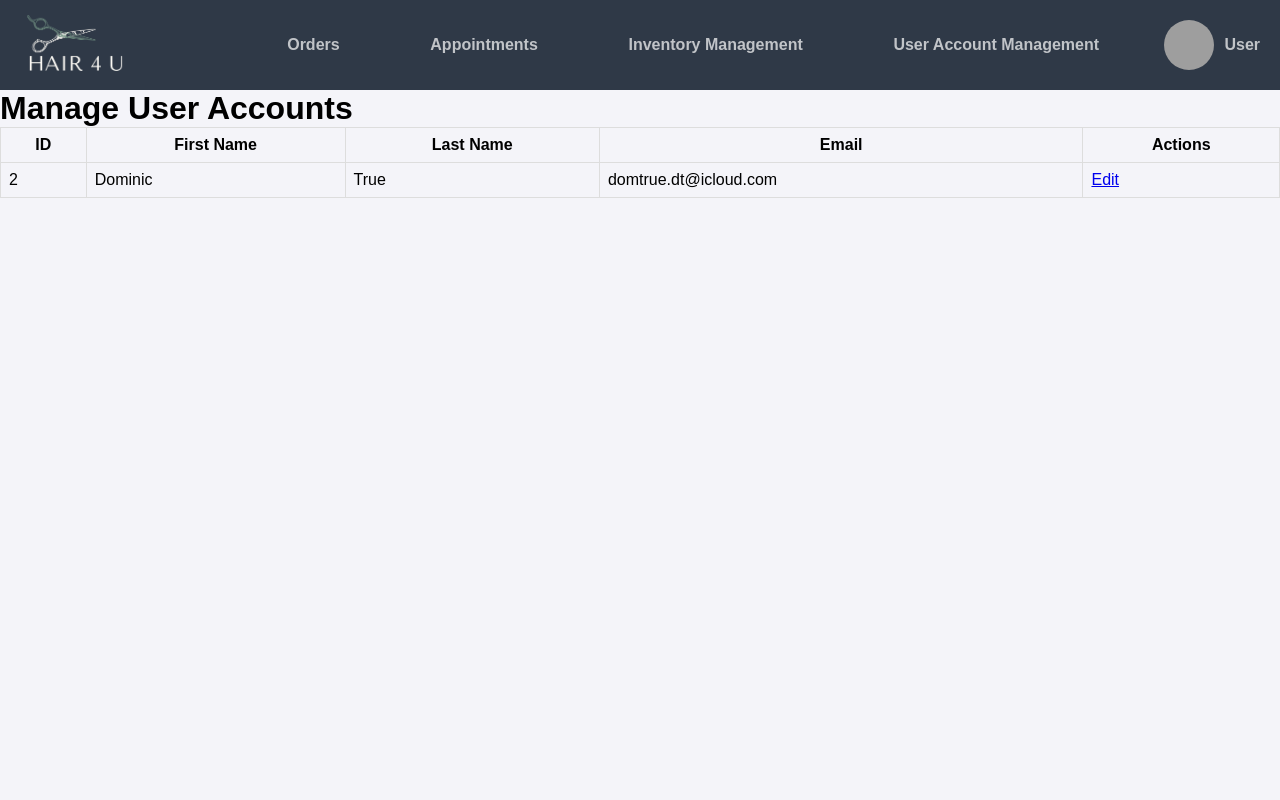
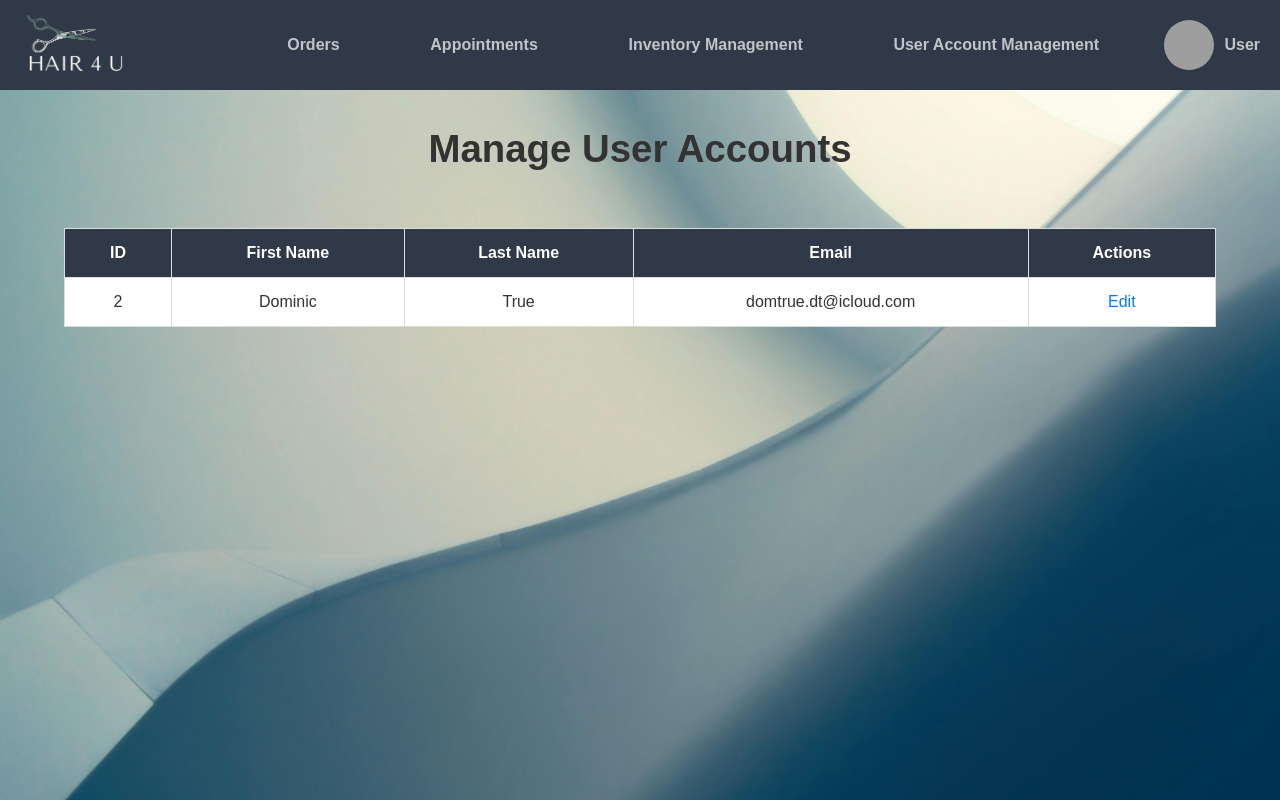
Before and after one commit to domtrue/Dominic-True-Hair-4-U, a PHP site: page /hair4u/cms/user_account_management.php in a window 1280 px wide. Run offline with PHP 8.4, Linux system fonts and the light colour scheme; data comes from the database, SQL or seed files in the repository; grey boxes are pictures that could not be loaded.

Commit message:
Just need to style edit_account.php
And add logout button into a dropdown menu after the user clicks on their profile image in either admin or customer navbar. All other pages have been styled 😄

```diff
--- a/cms/css/admin.css
+++ b/cms/css/admin.css
@@ -299,3 +299,98 @@ button:hover {
     padding: 20px; /* Add padding to the header */
 
 }
+
+.content-header {
+    text-align: center; /* Centers text horizontally */
+    margin: 10px auto; /* Adds spacing above and below, centers the block horizontally */
+    padding: 20px; /* Adds padding inside the header */
+    max-width: 80%; /* Restricts the width for a neat layout */
+    border-radius: 10px; /* Rounds the corners */
+    color: #333; /* Dark text for readability */
+    font-size: 1.2em; /* Slightly larger font size for emphasis */
+    line-height: 1.5; /* Improves text readability */
+}
+
+/* Form Styling */
+.form-container {
+    width: 90%;
+    max-width: 500px;
+    margin: 10px auto;
+    padding: 20px;
+    background: #ffffff;
+    box-shadow: 0 4px 6px rgba(0, 0, 0, 0.1);
+    border-radius: 10px;
+}
+
+.form-container form {
+    display: flex;
+    flex-direction: column;
+    gap: 15px;
+}
+
+.form-container label {
+    font-weight: bold;
+    color: #333;
+    margin-bottom: 5px;
+}
+
+.form-container input[type="text"],
+.form-container input[type="email"],
+.form-container input[type="password"] {
+    padding: 10px;
+    font-size: 1rem;
+    border: 1px solid #ccc;
+    border-radius: 5px;
+    width: 100%;
+}
+
+.form-container button {
+    padding: 10px 20px;
+    font-size: 1rem;
+    background: #2f3947;
+    color: #ffffff;
+    border: none;
+    border-radius: 5px;
+    cursor: pointer;
+    transition: background 0.3s;
+}
+
+.form-container button:hover {
+    background: #1f2835;
+}
+
+.table-container {
+    overflow-x: auto; /* Ensure responsiveness for smaller screens */
+    margin: 20px 0;
+}
+
+table th,
+table td {
+    padding: 12px 15px;
+    border: 1px solid #ddd;
+}
+
+table th {
+    background: #f4f4f4;
+    color: #333;
+    font-weight: bold;
+}
+
+table tr:nth-child(even) {
+    background: #f9f9f9;
+}
+
+table tr:hover {
+    background: #f1f1f1;
+}
+
+.action-link {
+    color: #007bff;
+    text-decoration: none;
+    font-weight: bold;
+}
+
+.action-link:hover {
+    text-decoration: underline;
+    color: #0056b3;
+}
--- a/cms/orders.php
+++ b/cms/orders.php
@@ -34,8 +34,6 @@ if ($role === 'admin') {
 // Execute query
 $stmt->execute();
 $result = $stmt->get_result();
-
-print_r($_SESSION);
 
 ?>
 
--- a/cms/user_account_management.php
+++ b/cms/user_account_management.php
@@ -22,11 +22,14 @@ $result = $stmt->get_result();
     <meta charset="UTF-8">
     <meta name="viewport" content="width=device-width, initial-scale=1.0">
     <title>Manage Customer Accounts</title>
-    <link rel="stylesheet" href="admin.css">
+    <link rel="stylesheet" href="css/admin.css">
 </head>
 <body>
+<div class="content">
+<header class="content-header">
     <h1>Manage User Accounts</h1>
-    <table>
+    </header>
+    <table class="dashboard-table">
         <tr>
             <th>ID</th>
             <th>First Name</th>
--- a/hair4u.sql
+++ b/hair4u.sql
@@ -3,7 +3,7 @@
 -- https://www.phpmyadmin.net/
 --
 -- Host: 127.0.0.1
--- Generation Time: Dec 16, 2024 at 02:46 AM
+-- Generation Time: Dec 16, 2024 at 10:57 PM
 -- Server version: 10.4.32-MariaDB
 -- PHP Version: 8.2.12
 
```
Also changed, not shown: cms/edit_account.php (+29 -12 lines), cms/edit_user.php (+16 -5 lines).
